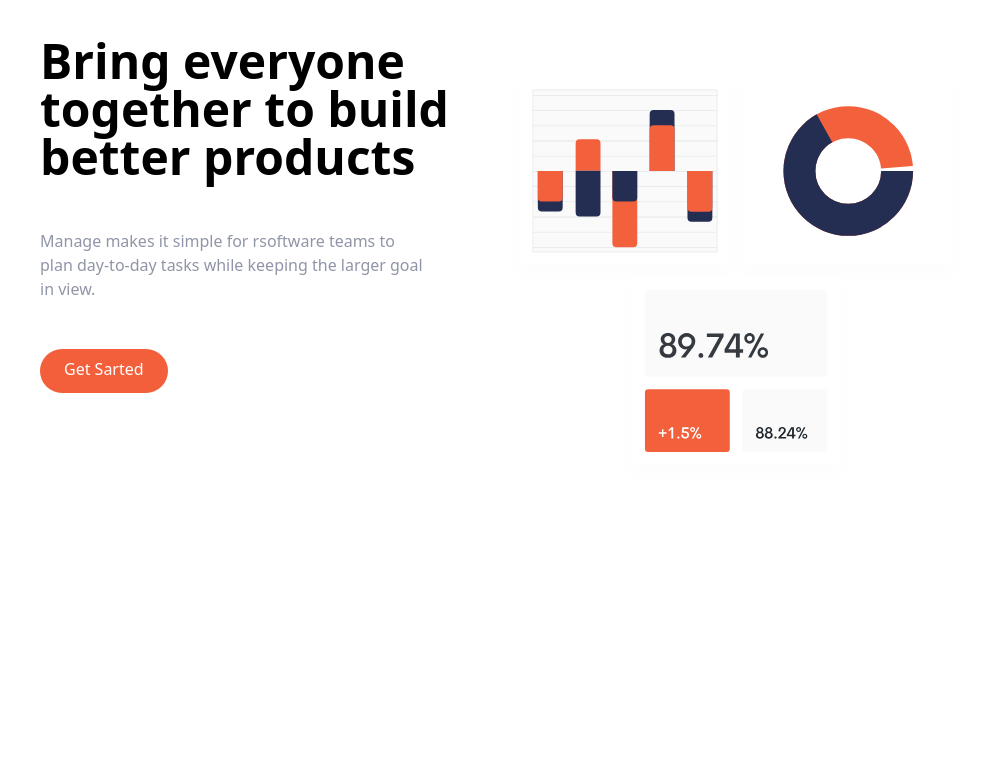
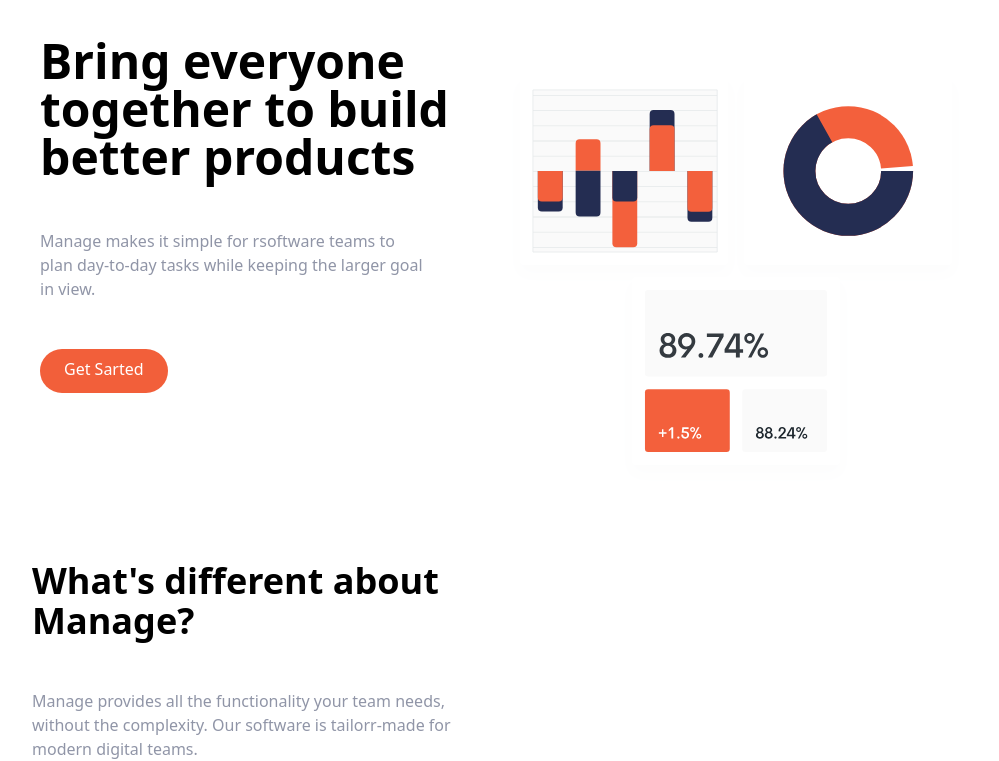
Before and after one commit to AgnieszkaRyling/manage-onepage, a website: page index.html in a window 1280 px wide. Shown: the part 95-856 px from the top of the page, without its empty margins (136-1135 px from the left). Before the commit the page ends 800 px from the top, so only its background shows below. Drawn offline with Linux system fonts and the light colour scheme.

Commit message:
3rd commit features

```diff
--- a/index.html
+++ b/index.html
@@ -54,5 +54,20 @@
         </div>
       </div>
     </section>
+    <section id="features">
+      <div
+        class="container flex flex-col px-4 mx-auto mt-10 space-y-12 md:space-y-0 md:flex-row"
+      >
+        <div class="flex flex-col space-y-12 md:w-1/2">
+          <h2 class="max-w-md text-4xl font-bold text-center md:text-left">
+            What's different about Manage?
+          </h2>
+          <p class="max-w-small text-center text-darkGrayishBlue md:text-left">
+            Manage provides all the functionality your team needs, without the
+            complexity. Our software is tailorr-made for modern digital teams.
+          </p>
+        </div>
+
+    </section>
   </body>
 </html>
--- a/tailwind.config.js
+++ b/tailwind.config.js
@@ -12,6 +12,7 @@ module.exports = {
       colors: {
         brightRed: "hsl(12, 88%, 59%)",
         brightRedLight: "hsl(12, 68%, 69%)",
+        brightRedSupLight: "hsl(10, 18%, 69%)",
         darkBlue: "hsl(228, 39%, 23%)",
         darkGrayishBlue: "hsl(227, 12%, 61%)",
         veryDarkBlue: "hsl(233, 12%, 13%)",
```
Also changed, not shown: css/main.css.
